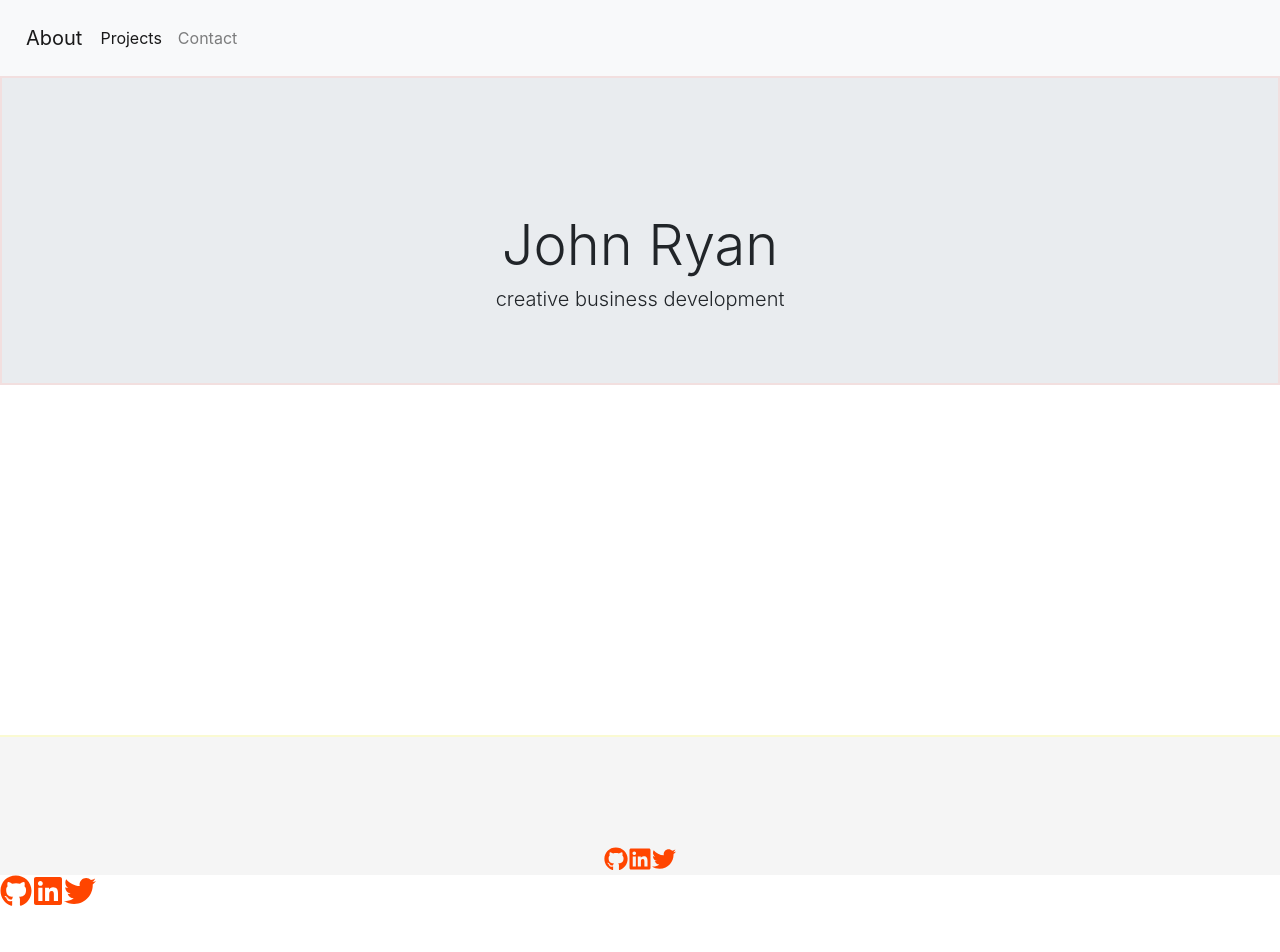
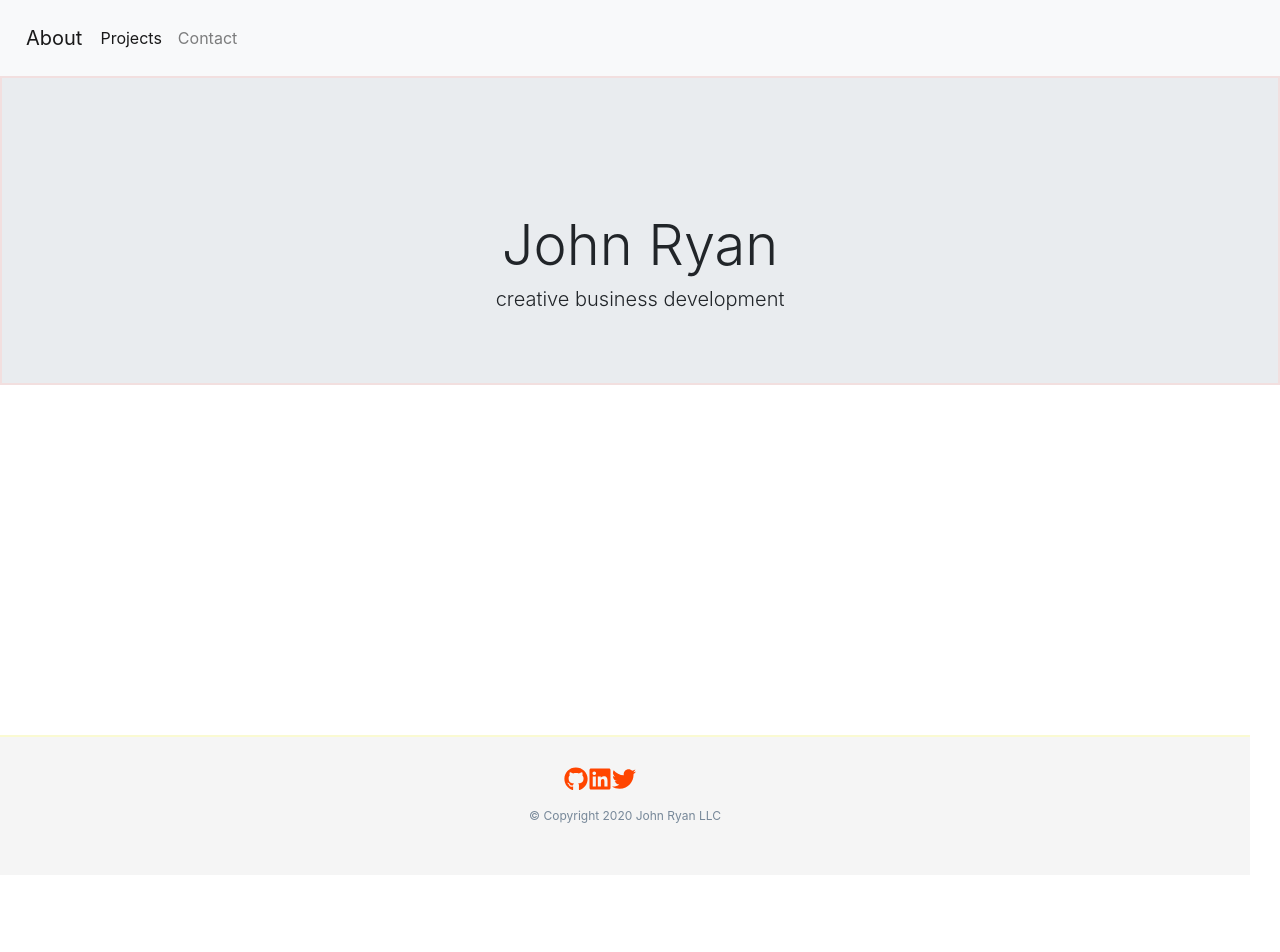
Before and after one commit to lizlevine/jr-react, a React (Create React App) app in the folder client/: page / in a window 1280 px wide. Shown: the top 952 px of the page. After the commit the page ends 875 px from the top, so only its background shows below. Built offline with nearby package versions, Linux system fonts and the light colour scheme.

Commit message:
compressed import icons into one object

```diff
--- a/client/src/App.js
+++ b/client/src/App.js
@@ -16,9 +16,9 @@ render() {
             <Jumbotron />
             <Container />
             <Footer />
-            <FaGithub  color="orangered" size="2em"/>
+            {/* <FaGithub  color="orangered" size="2em"/>
             <FaLinkedin  color="orangered" size="2em"/>
-            <FaTwitter color="orangered" size="2em"/>
+            <FaTwitter color="orangered" size="2em"/> */}
 
         </div>
     );
--- a/client/src/components/Footer/Footer.js
+++ b/client/src/components/Footer/Footer.js
@@ -1,7 +1,6 @@
 import React from "react";
-import { FaGithub } from "react-icons/fa";
-import { FaLinkedin } from "react-icons/fa";
-import { FaTwitter} from "react-icons/fa";
+import { FaGithub, FaLinkedin,  FaTwitter} from "react-icons/fa";
+
 import "./style.css";
 
 function Footer() {
@@ -12,7 +11,7 @@ function Footer() {
                 <div class="content has-text-centered">
 
         <p className="social-icons">
-        <FaGithub  color="orangered" size="2em"/>
+        <FaGithub  color="orangered" size="2em" padding="40px"/>
             <FaLinkedin  color="orangered" size="2em"/>
             <FaTwitter color="orangered" size="2em"/>
           </p>
--- a/client/src/components/Footer/style.css
+++ b/client/src/components/Footer/style.css
@@ -4,13 +4,13 @@
   background: whitesmoke;
   height: 140px;
   color: lightslategray;
-  padding: 30px 0;
+  padding: 30px;
+  margin-right: 30px;
   clear: both;
   border-top: 2px solid lightgoldenrodyellow;
   font-size: 12px;
 }
 
 .social-icons {
-  padding: 50px;
-  margin: 30px;
+margin-right: 50px;
 }
```
